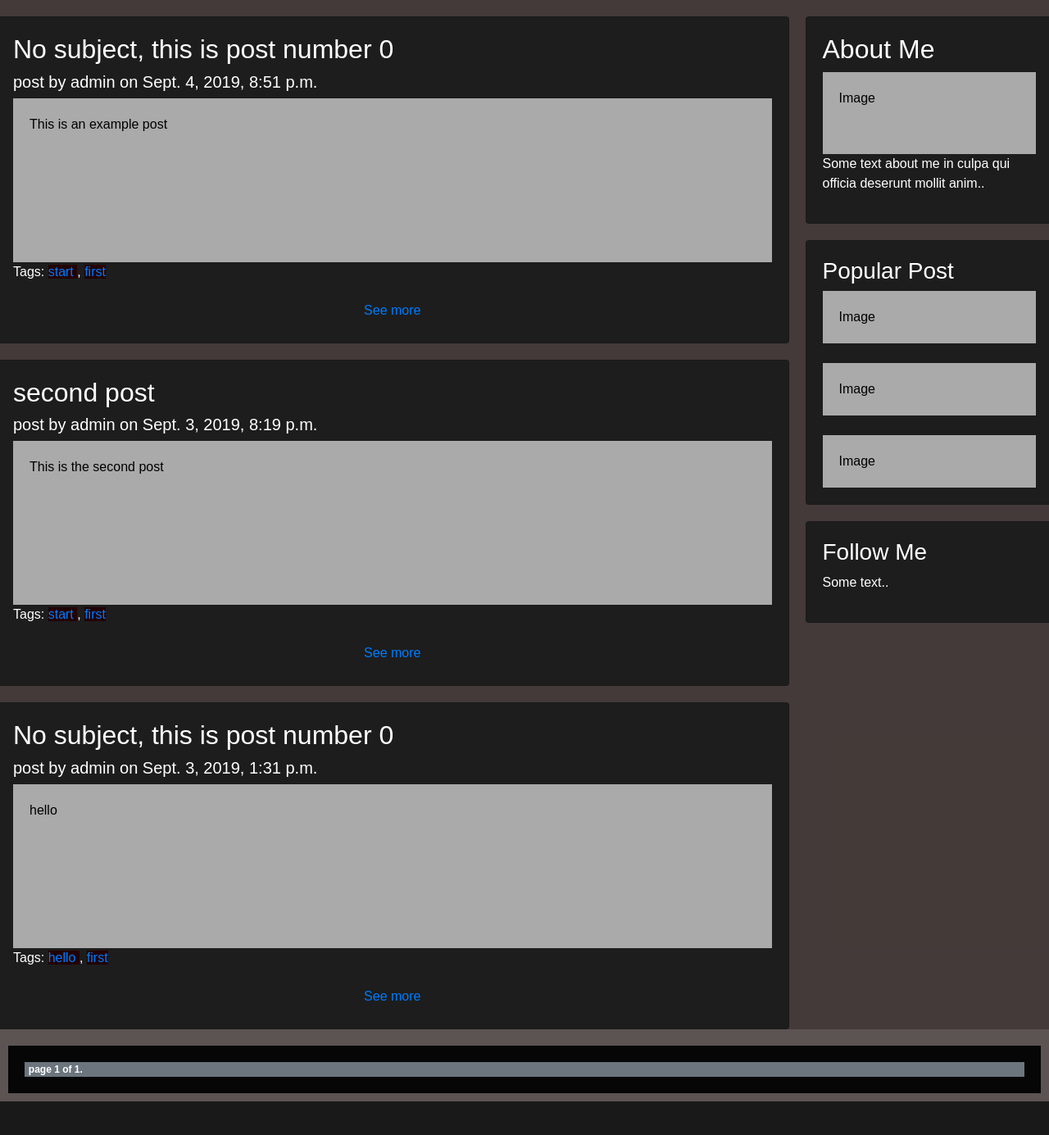
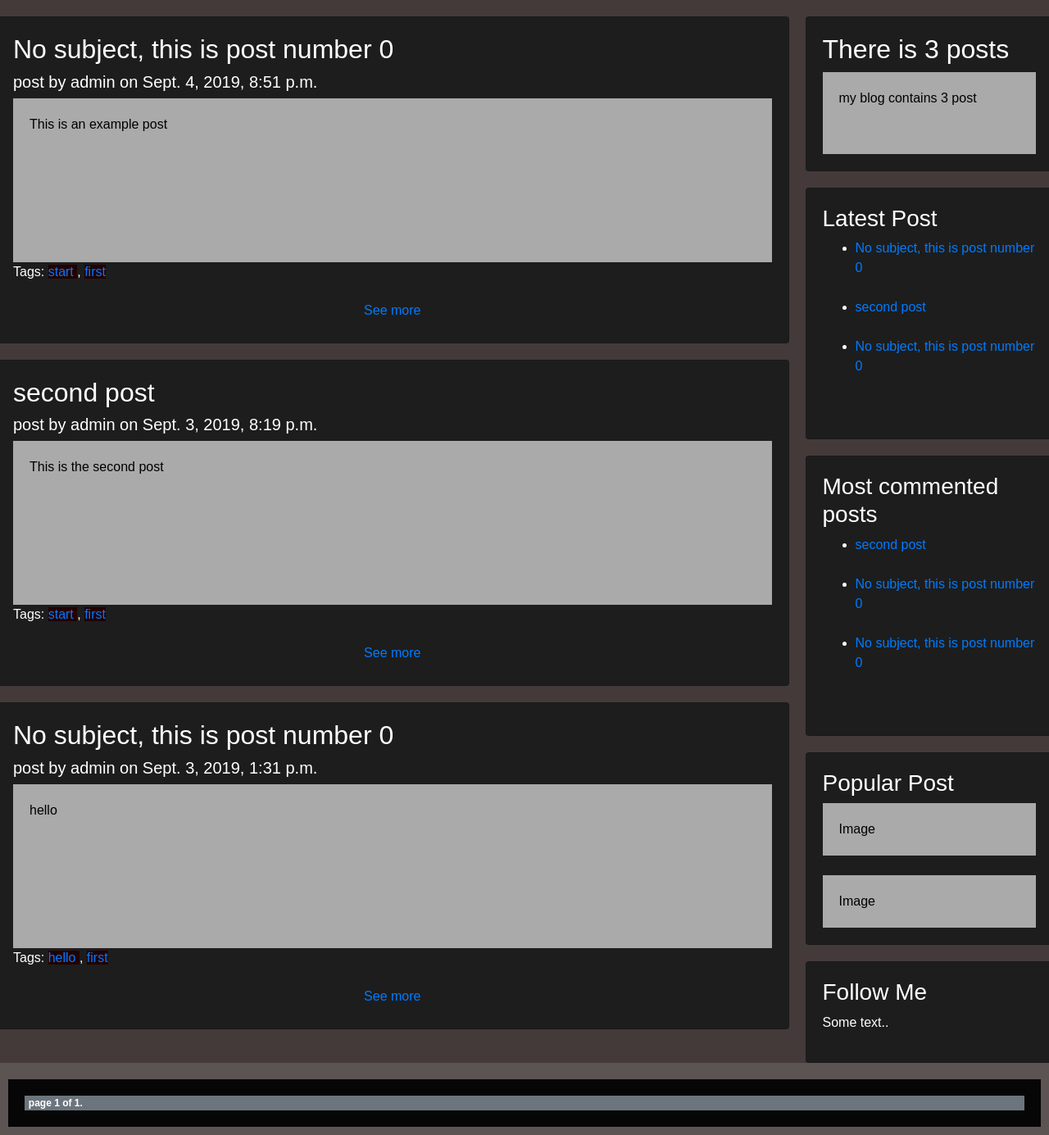
Before and after one commit to heydarfahmi/Blog_django, a Django app: page /blog/ in a window 1280 px wide. Shown: the part 116-1501 px from the top of the page at 82% size. Before the commit the page ends 1460 px from the top, so only its background shows below. Run offline with Django 3.2, Linux system fonts and the light colour scheme; data comes from the database, SQL or seed files in the repository; both versions use the stored data as it was after the commit; parts of the project's set-up code (start-up, migrations or seed data) failed here and were passed over; some libraries are stand-ins or nearby versions.

Commit message:
add templatetags

```diff
--- a/Blog_django/settings.py
+++ b/Blog_django/settings.py
@@ -38,7 +38,9 @@ INSTALLED_APPS = [
     'django.contrib.messages',
     'django.contrib.staticfiles',
     'blog',
-    'taggit'
+    'taggit',
+    'django.contrib.sites',
+    'django.contrib.sitemaps'
 ]
 
 MIDDLEWARE = [
--- /dev/null
+++ b/blog/templatetags/blog_tags.py
@@ -0,0 +1,20 @@
+from django import template
+from django.db.models import Count
+
+from ..models import Post
+
+register = template.Library()
+
+
+@register.simple_tag
+def total_posts():
+    return Post.published.count()
+
+
+@register.inclusion_tag('blog/latest_post.html')
+def show_latest_posts(count=5):
+    latest_posts = Post.published.order_by('-created')[:count]
+    return {'latest_posts': latest_posts}
+@register.simple_tag
+def get_most_commented_post(count=5):
+    return Post.published.annotate(count=Count('comments')).order_by('-count')[:count]
--- a/blog/views.py
+++ b/blog/views.py
@@ -1,3 +1,4 @@
+from django.db.models import Count
 from django.shortcuts import render, get_object_or_404
 from django.core.paginator import Paginator, PageNotAnInteger, EmptyPage
 from taggit.models import Tag
@@ -38,8 +39,11 @@ def post_view(request, year, month, day, slug):
             comment.save()
     else:
         comment_form = CommentForm()
-
+    tags = list(post.tags.all())
+    similar_post = Post.published.filter(tags__in=tags).exclude(id=post.id)
+    similar_post=similar_post.annotate(tag_count=Count('tags')).order_by('-tag_count','-created')
     return render(request, 'blog/view_post.html', context={'post': post,
                                                             'comments':comments,
                                                             'new_comment':comment,
+                                                           'similars':similar_post,
                                                            'comment_form': comment_form,})
--- a/templates/blog/base.html
+++ b/templates/blog/base.html
@@ -1,5 +1,8 @@
 <!DOCTYPE html>
-{%load static %}
+{% load static %}
+{#{% load templatetags %}#}
+{% load blog_tags %}
+
 <html>
 <head>
     <meta name="viewport" content="width=device-width, initial-scale=1">
@@ -186,7 +189,8 @@
 
 <div class="header">
     {% block header %}
-        <h2>Blog Name</h2>
+        <h2>Blog Name
+        </h2>
     {% endblock %}
 </div>
 
@@ -217,14 +221,30 @@
     <div class="rightcolumn">
         {% block side %}
             <div class="card">
-                <h2>About Me</h2>
-                <div class="fakeimg" style="height:100px;">Image</div>
-                <p>Some text about me in culpa qui officia deserunt mollit anim..</p>
+                <h2>There is {% total_posts %} posts</h2>
+                <div class="fakeimg" style="height:100px;">my blog contains {% total_posts %} post</div>
             </div>
             <div class="card">
+                <h3>Latest Post</h3>
+                {% show_latest_posts %}
+            </div>
+            <div class="card">
+                <h3>Most commented posts</h3>
+            {% get_most_commented_post as most_commented %}
+                <ul>
+                    <div class="table">
+                        {% for post in most_commented %}
+                            <li>
+                                <a href="{{ post.get_absolute_url }}">{{ post.title }}</a>
+                            </li>
+                            <br>
+                        {% endfor %}
+                    </div>
+                </ul>
+            </div>
+
+            <div class="card">
                 <h3>Popular Post</h3>
-                <div class="fakeimg">Image</div>
-                <br>
                 <div class="fakeimg">Image</div>
                 <br>
                 <div class="fakeimg">Image</div>
--- /dev/null
+++ b/templates/blog/latest_post.html
@@ -0,0 +1,10 @@
+<ul>
+        <div class="table">
+    {% for post in latest_posts %}
+            <li>
+                <a href="{{ post.get_absolute_url }}" >{{ post.title }}</a>
+            </li>
+        <br>
+    {% endfor %}
+        </div>
+</ul>
```
Also changed, not shown: templates/blog/view_post.html (+31 -1 lines), blog/sitemaps.py (added), blog/templatetags/__init__.py (added), db.sqlite3.
